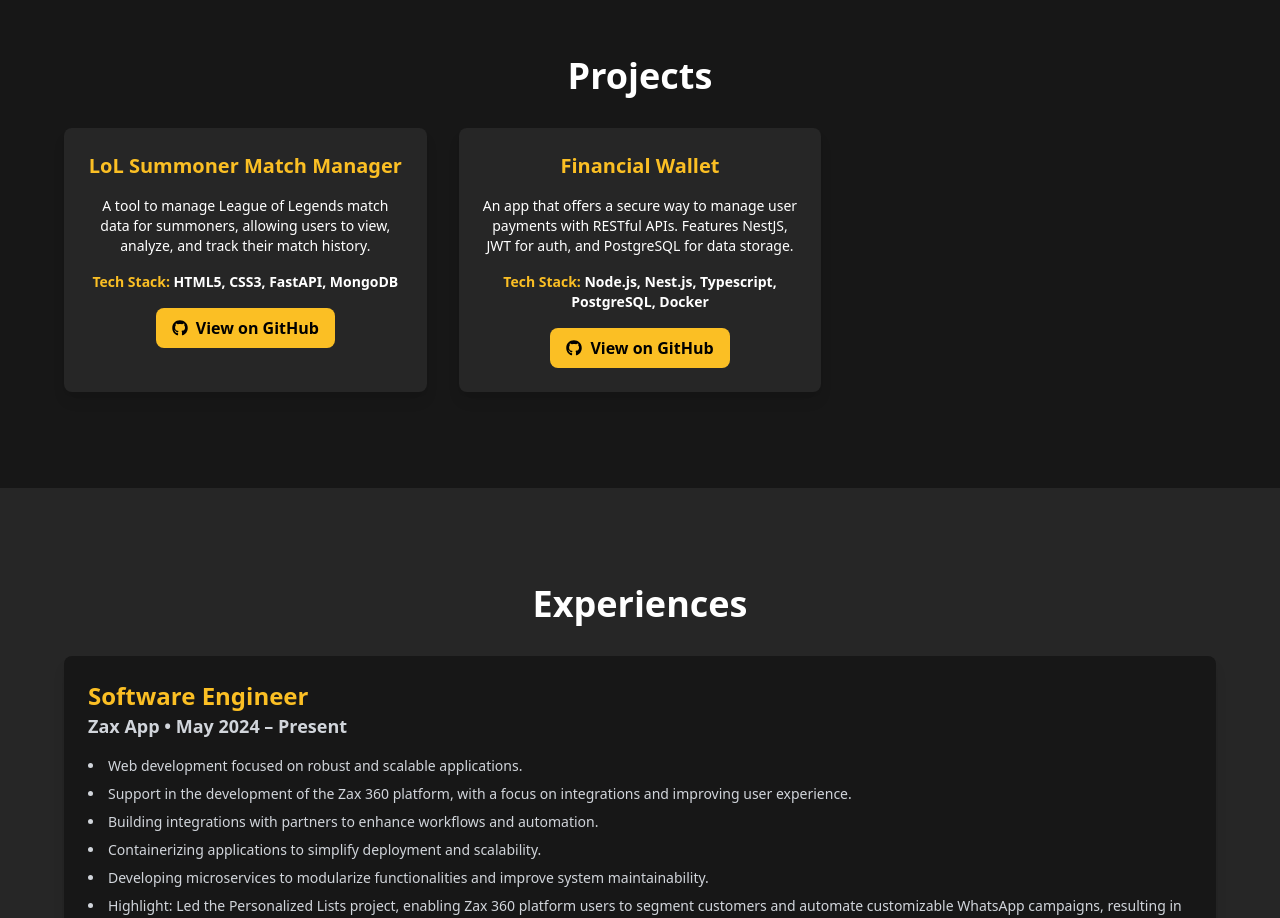
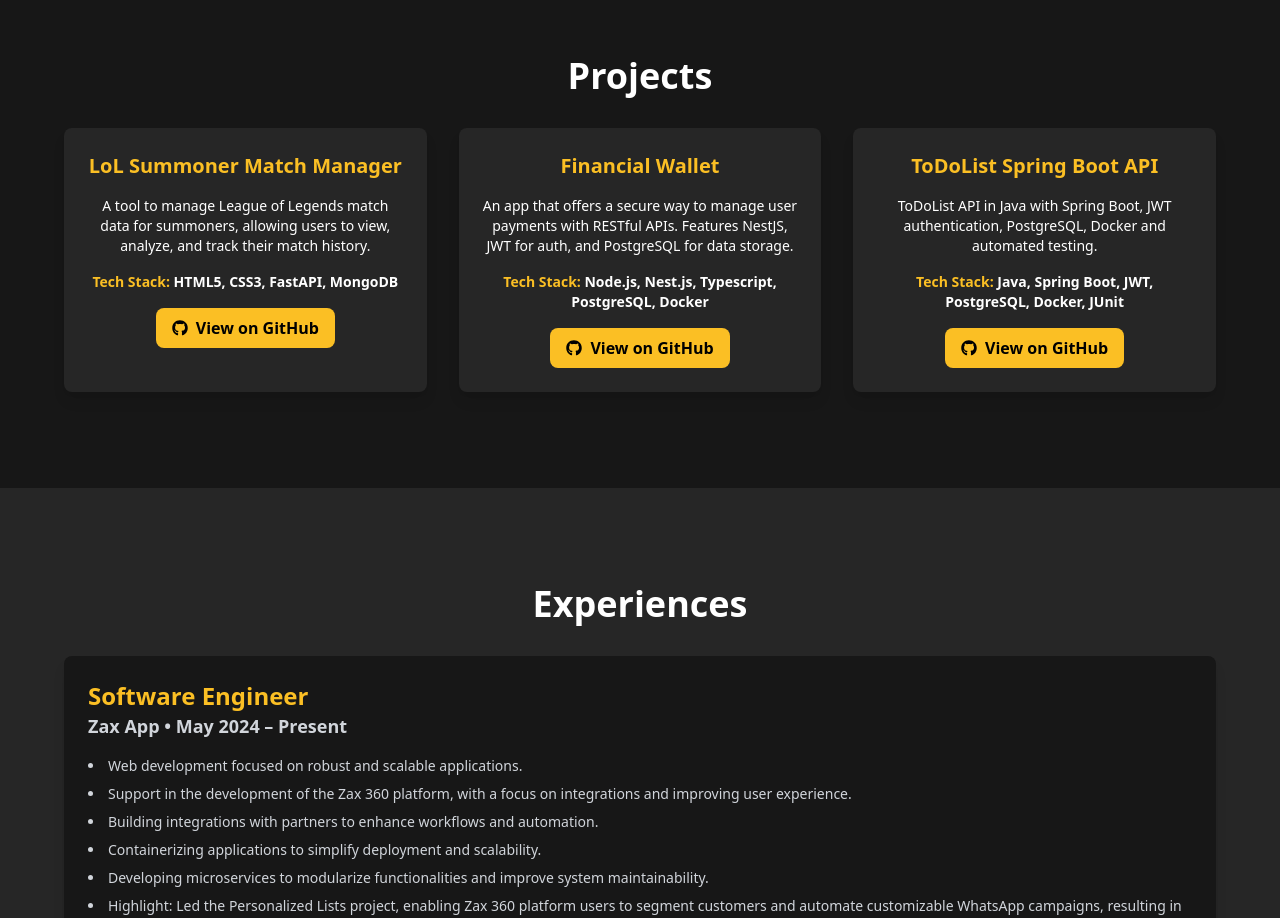
Before and after one commit to iantoniolo/portfolio, a React (Vite) app: page / in a window 1280 px wide. Shown: the part 2240-3158 px from the top of the page. Built offline with nearby package versions, Linux system fonts and the light colour scheme.

Commit message:
feat: adding todolist java project

```diff
--- a/src/components/Projects.jsx
+++ b/src/components/Projects.jsx
@@ -15,6 +15,20 @@
         "An app that offers a secure way to manage user payments with RESTful APIs. Features NestJS, JWT for auth, and PostgreSQL for data storage.",
       githubLink: "https://github.com/iantoniolo/financial-wallet",
       techStack: ["Node.js", "Nest.js", "Typescript", "PostgreSQL", "Docker"],
+    },
+    {
+      title: "ToDoList Spring Boot API",
+      description:
+        "ToDoList API in Java with Spring Boot, JWT authentication, PostgreSQL, Docker and automated testing.",
+      githubLink: "https://github.com/iantoniolo/todolist-spring",
+      techStack: [
+        "Java",
+        "Spring Boot",
+        "JWT",
+        "PostgreSQL",
+        "Docker",
+        "JUnit",
+      ],
     },
   ];
 
```
